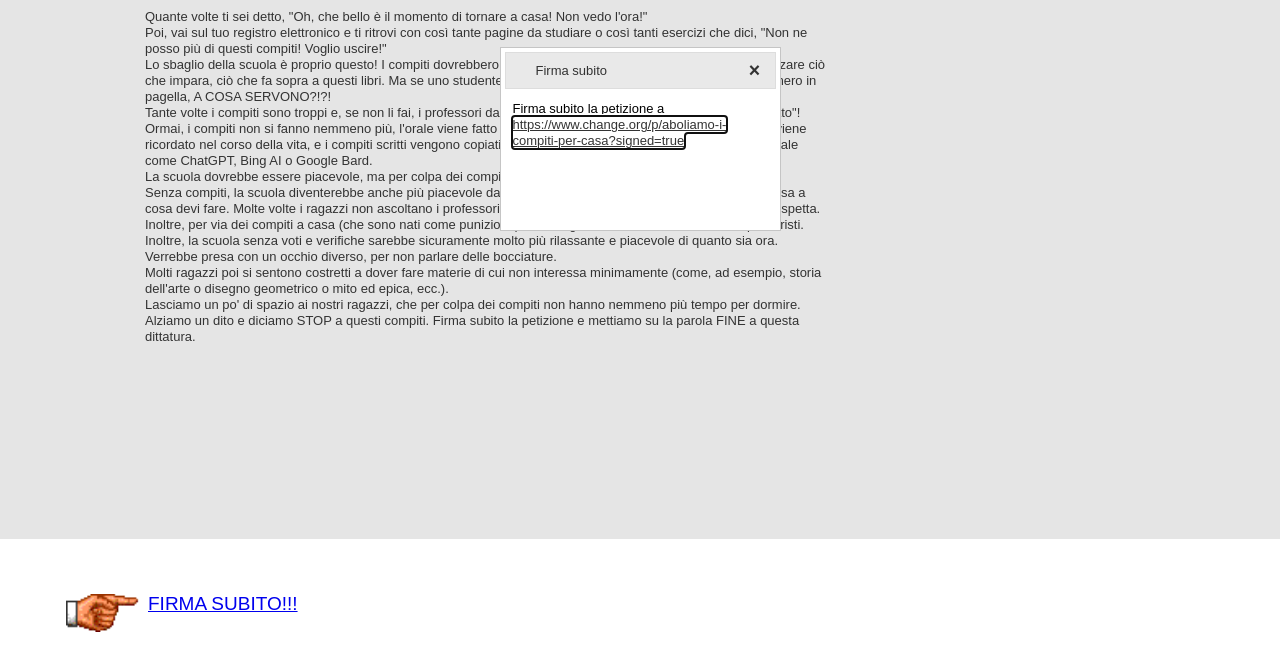
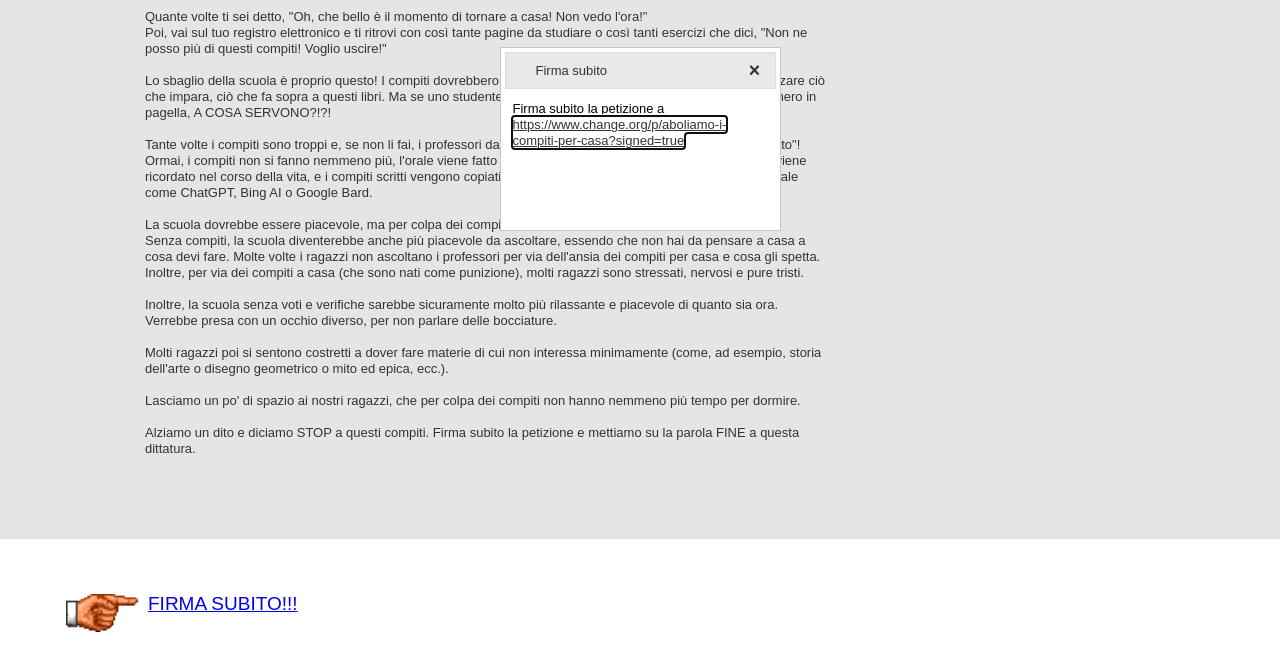
Before and after one commit to userxyzf/bastaaicompiti, a plain HTML site: page index.html in a window 1280 px wide. Shown: the part 261-932 px from the top of the page. Drawn offline with Linux system fonts and the light colour scheme.

Commit message:
Update index.html

```diff
--- a/index.html
+++ b/index.html
@@ -251,24 +251,25 @@ $(document).ready(function()
 <div id="wb_Text1" style="position:absolute;left:145px;top:270px;width:684px;height:722px;z-index:4;">
 <div>Quante volte ti sei detto, "Oh, che bello è il momento di tornare a casa! Non vedo l'ora!" <br>
 Poi, vai sul tuo registro elettronico e ti ritrovi con così tante pagine da studiare o così tanti esercizi che dici, "Non ne posso più di questi compiti! Voglio uscire!" <br>
-
+&nbsp;<br>
 Lo sbaglio della scuola è proprio questo! I compiti dovrebbero essere piacevoli; uno studente dovrebbe apprezzare ciò che impara, ciò che fa sopra a questi libri. Ma se uno studente odia i compiti e studia solo per prendere un numero in pagella, A COSA SERVONO?!?! <br>
-
+&nbsp;<br>
 Tante volte i compiti sono troppi e, se non li fai, i professori daranno la colpa a te dicendoti che sei uno "svogliato"! <br>
 Ormai, i compiti non si fanno nemmeno più, l'orale viene fatto a memoria solo per avere il voto, poi nemmeno viene ricordato nel corso della vita, e i compiti scritti vengono copiati da internet o tramite servizi di intelligenza artificiale come ChatGPT, Bing AI o Google Bard. <br>
-
+&nbsp;<br>
 La scuola dovrebbe essere piacevole, ma per colpa dei compiti non lo è. <br>
 Senza compiti, la scuola diventerebbe anche più piacevole da ascoltare, essendo che non hai da pensare a casa a cosa devi fare. Molte volte i ragazzi non ascoltano i professori per via dell'ansia dei compiti per casa e cosa gli spetta. <br>
 Inoltre, per via dei compiti a casa (che sono nati come punizione), molti ragazzi sono stressati, nervosi e pure tristi. <br>
-
+&nbsp;<br>
 Inoltre, la scuola senza voti e verifiche sarebbe sicuramente molto più rilassante e piacevole di quanto sia ora. <br>
 Verrebbe presa con un occhio diverso, per non parlare delle bocciature. <br>
-
+&nbsp;<br>
 Molti ragazzi poi si sentono costretti a dover fare materie di cui non interessa minimamente (come, ad esempio, storia dell'arte o disegno geometrico o mito ed epica, ecc.). <br>
-
+&nbsp;<br>
 Lasciamo un po' di spazio ai nostri ragazzi, che per colpa dei compiti non hanno nemmeno più tempo per dormire. <br>
-
+&nbsp;<br>
 Alziamo un dito e diciamo STOP a questi compiti. Firma subito la petizione e mettiamo su la parola FINE a questa dittatura. <br>
+   &nbsp;<br>
 </div>
 </div>
 <label for="" id="Label2" style="position:absolute;left:144px;top:814px;width:656px;height:93px;line-height:93px;z-index:5;"><a href="https://www.change.org/p/aboliamo-i-compiti-per-casa?signed=true">FIRMA SUBITO!!!</a></label>
```
